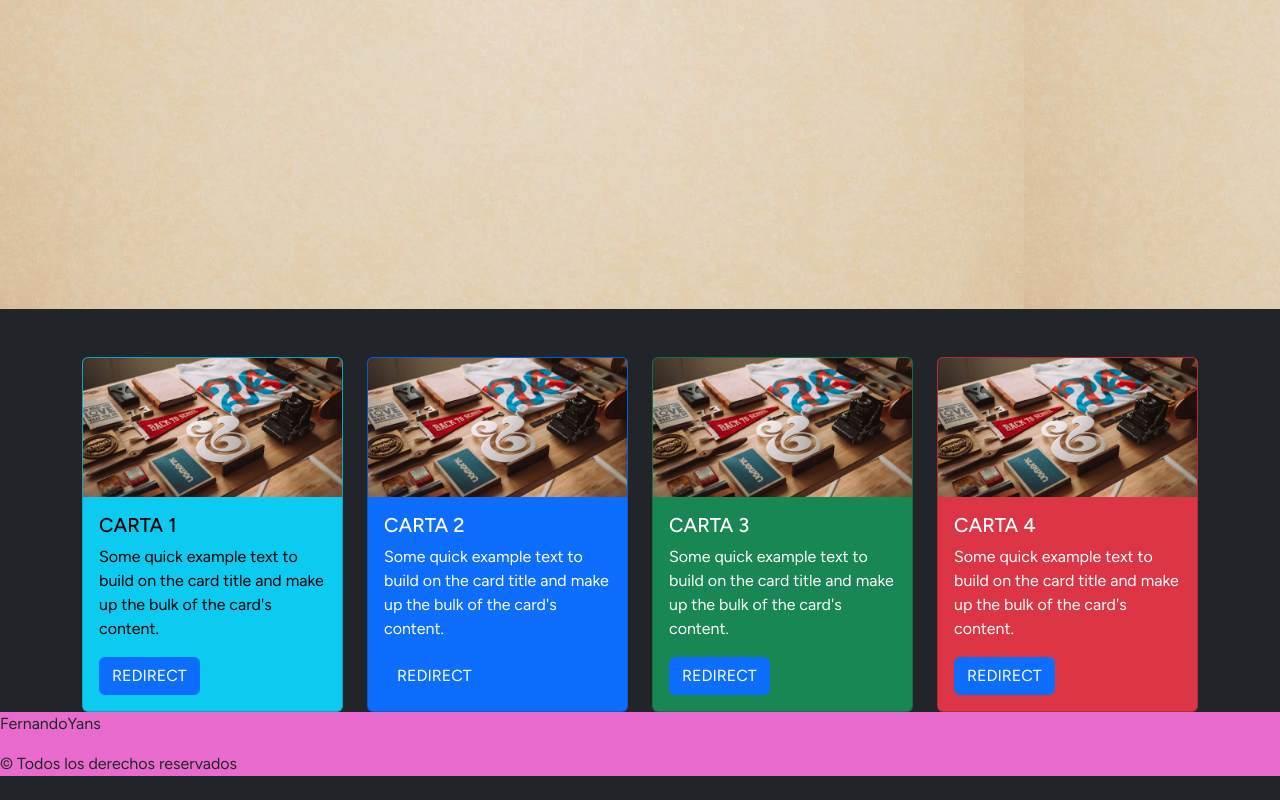
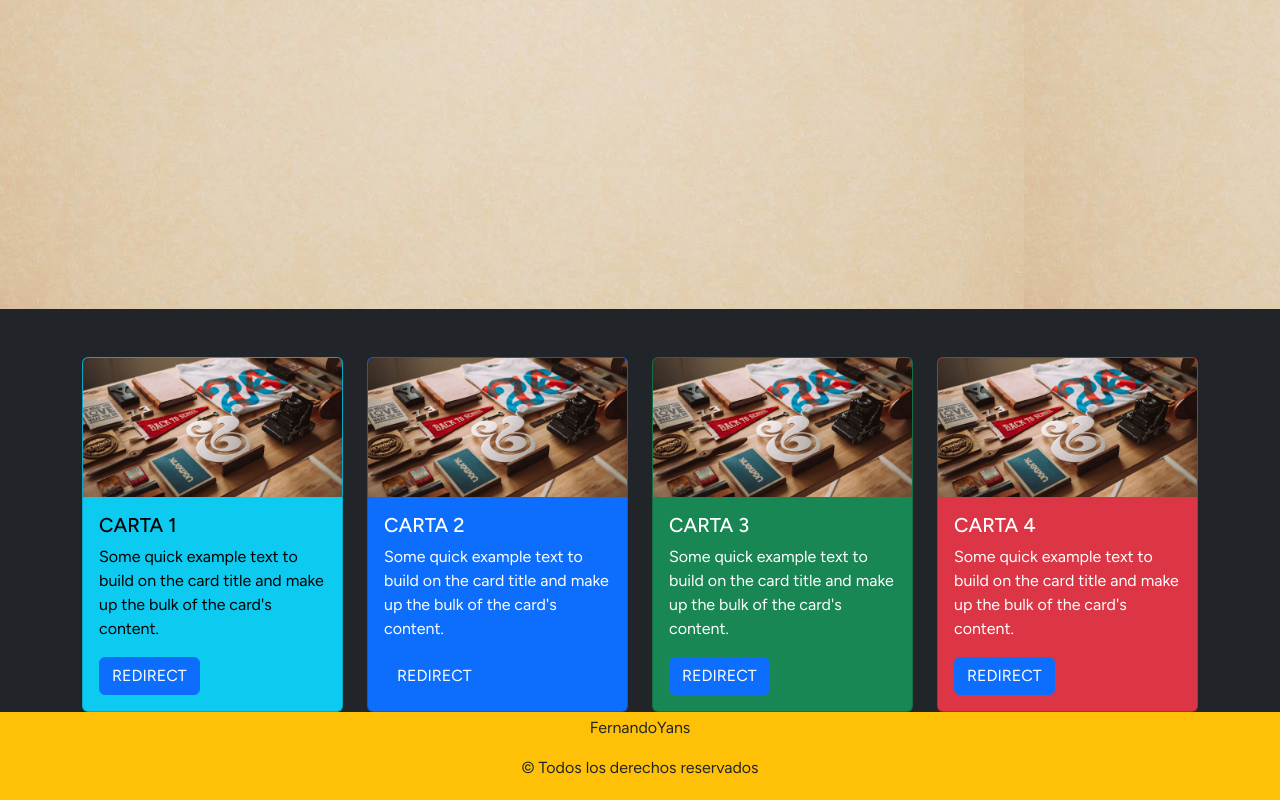
Before and after one commit to FernandoYans/MAQUETANDO-CON-BOOTSTRAP, a plain HTML site: page index.html in a window 1280 px wide. Shown: the part 467-1267 px from the top of the page. Drawn offline with nearby package versions, Linux system fonts and the light colour scheme.

Commit message:
agregando y arreglando el footer con bootstrap

```diff
--- a/css/style.css
+++ b/css/style.css
@@ -9,7 +9,6 @@
     height: 90vh;
 }
 
-.footer {
-    grid-area: footer;
-    background-color: #e96acd;
-  }
+.distancia {
+    height: 50$;
+}
--- a/index.html
+++ b/index.html
@@ -84,8 +84,8 @@
 
     <script src="https://cdn.jsdelivr.net/npm/bootstrap@5.2.0/dist/js/bootstrap.bundle.min.js" integrity="sha384-A3rJD856KowSb7dwlZdYEkO39Gagi7vIsF0jrRAoQmDKKtQBHUuLZ9AsSv4jD4Xa" crossorigin="anonymous"></script>
 </body>
-<footer class="footer">
-  <p>FernandoYans</p>
-  <p>&copy; Todos los derechos reservados</p>
-</footer>
+<div class="container-fluid bg-warning text-center p-1">
+  <p class="pcolor">FernandoYans</p>
+  <p class="pcolor">&copy; Todos los derechos reservados</p>
+</div>
 </html>
```
